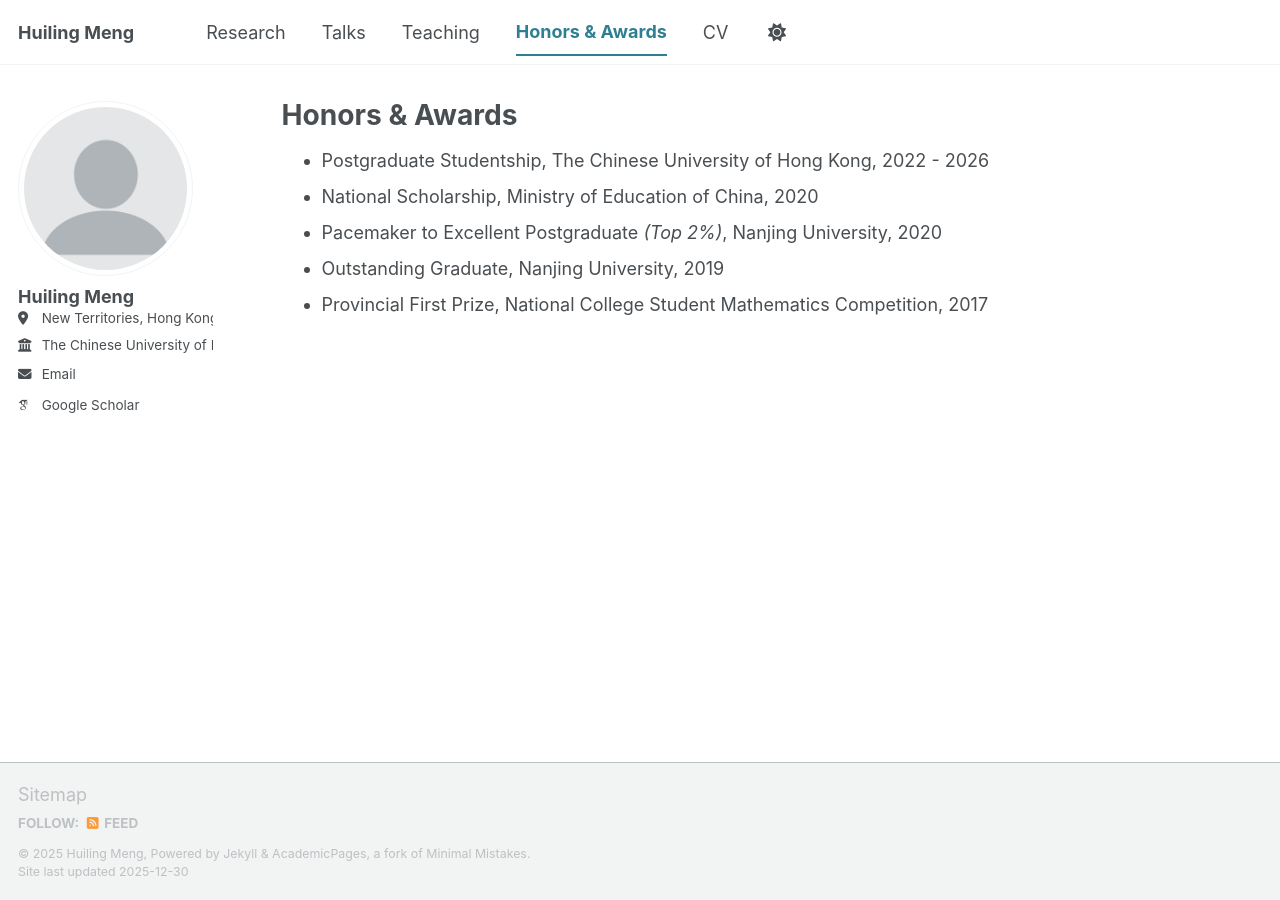
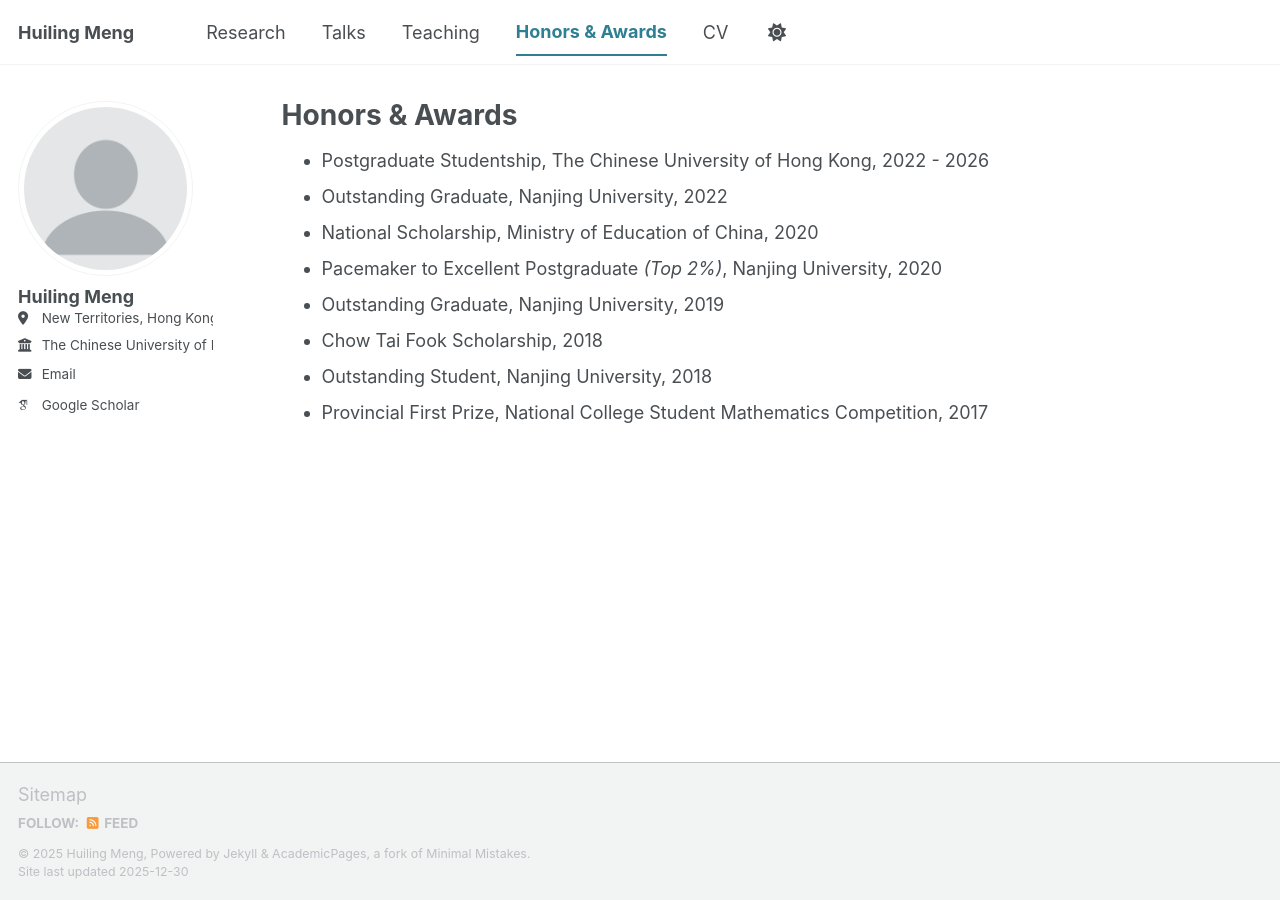
Before and after one commit to huilingmeng/huilingmeng.github.io, a Jekyll site: the page built from _pages/honors-awards.md, in a window 1280 px wide. Built offline with Jekyll 4.4.1, drawn with Linux system fonts in a browser that asks for light colours; some web fonts are replaced; a script bundle is joined from its source files by our own code; library files that are not in the unit come from our copies.

Commit message:
Update honors-awards.md

```diff
--- a/_pages/honors-awards.md
+++ b/_pages/honors-awards.md
@@ -6,7 +6,10 @@ author_profile: true
 ---
 
 - Postgraduate Studentship, The Chinese University of Hong Kong, 2022 - 2026
+- Outstanding Graduate, Nanjing University, 2022
 - National Scholarship, Ministry of Education of China, 2020
 - Pacemaker to Excellent Postgraduate *(Top 2%)*, Nanjing University, 2020
 - Outstanding Graduate, Nanjing University, 2019
+- Chow Tai Fook Scholarship, 2018
+- Outstanding Student, Nanjing University, 2018
 - Provincial First Prize, National College Student Mathematics Competition, 2017
```
